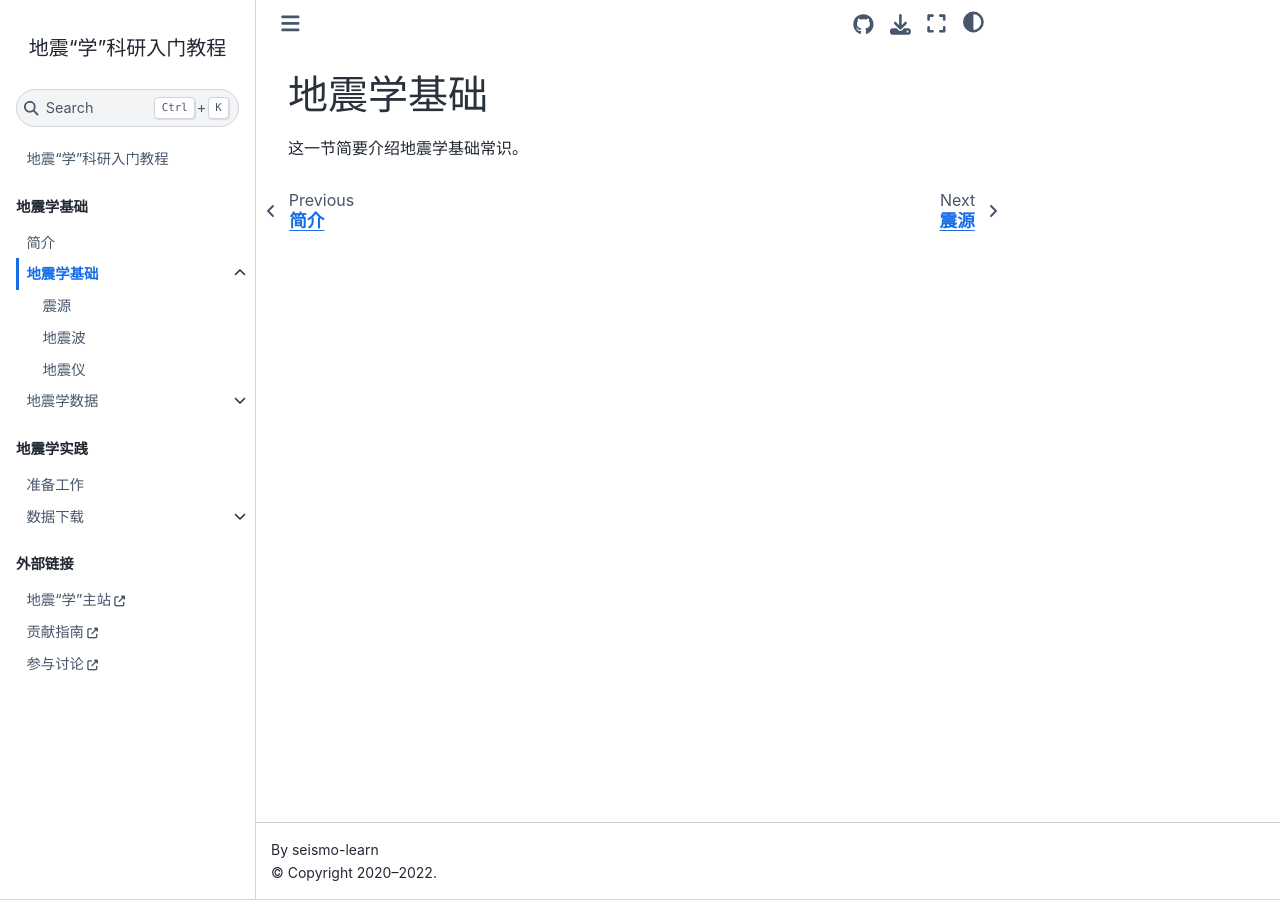
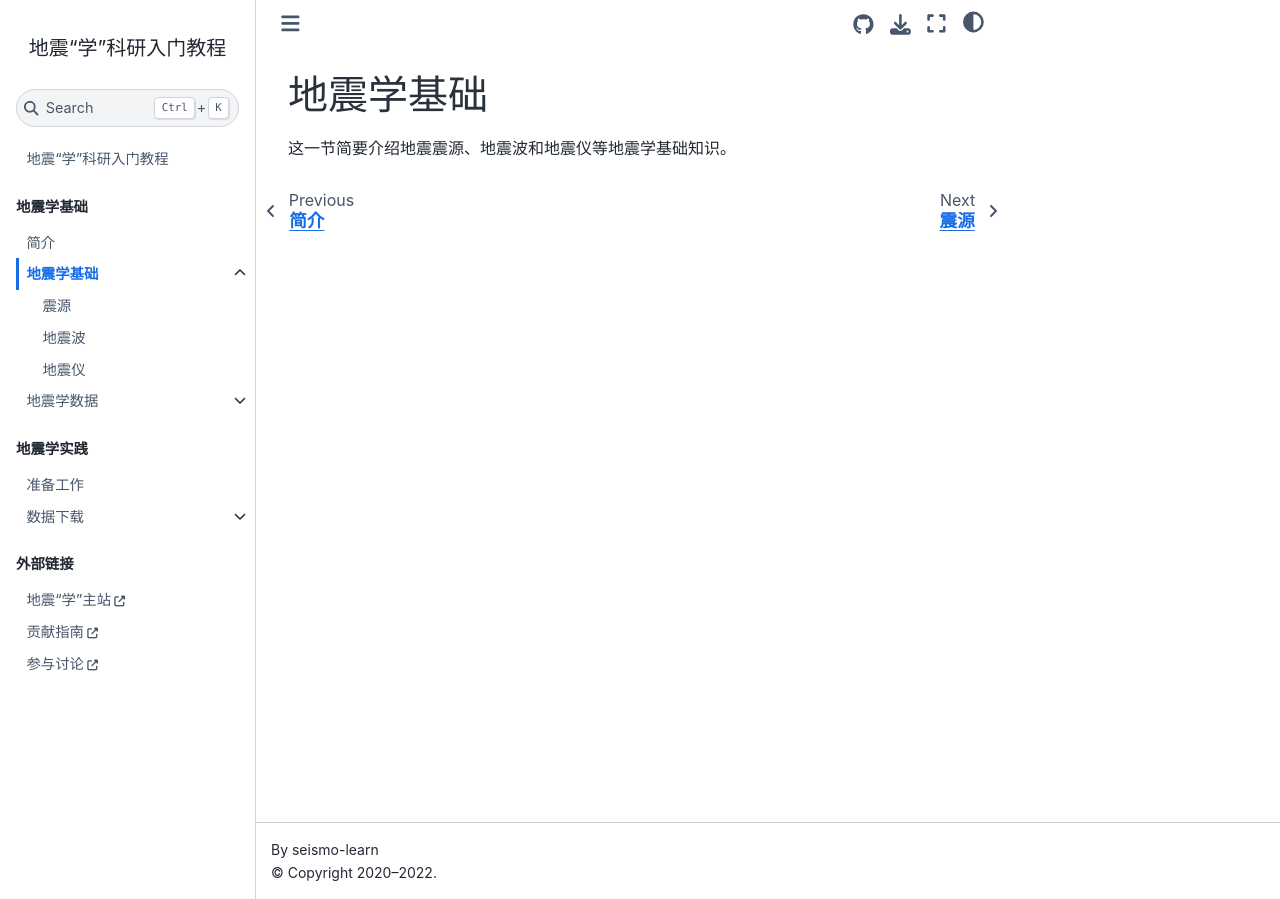
Before and after one commit to seismo-learn/seismology101, a Jupyter Book: the page built from source/seismology/basis.md, in a window 1280 px wide. Built offline with Jupyter Book 1.0.4 settings and Sphinx 7.4.7 and the Sphinx Book theme 1.1.4, drawn with Linux system fonts in a browser that asks for light colours; pages that are not in the unit, such as notebooks, are missing from menus.

Commit message:
Update seismology basis

```diff
--- a/source/seismology/basis.md
+++ b/source/seismology/basis.md
@@ -1,3 +1,3 @@
 # 地震学基础
 
-这一节简要介绍地震学基础常识。
+这一节简要介绍地震震源、地震波和地震仪等地震学基础知识。
```
